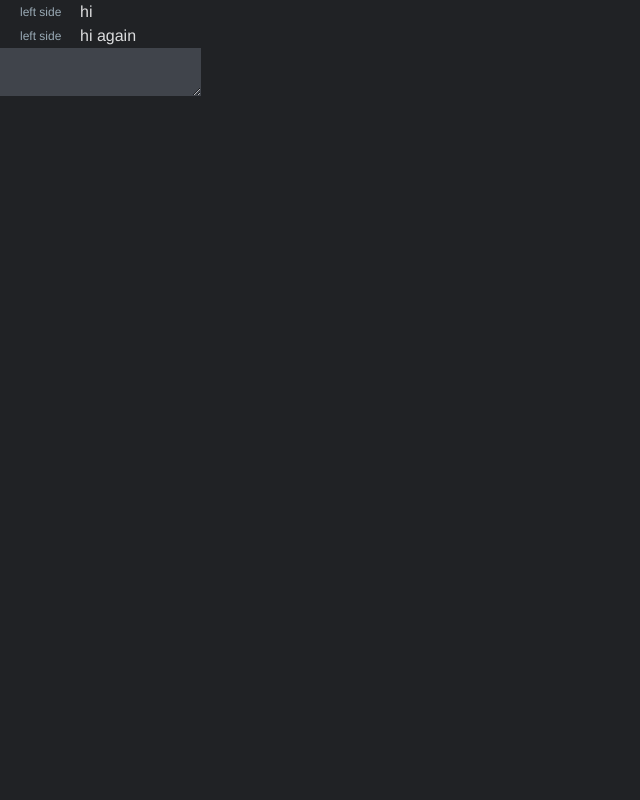
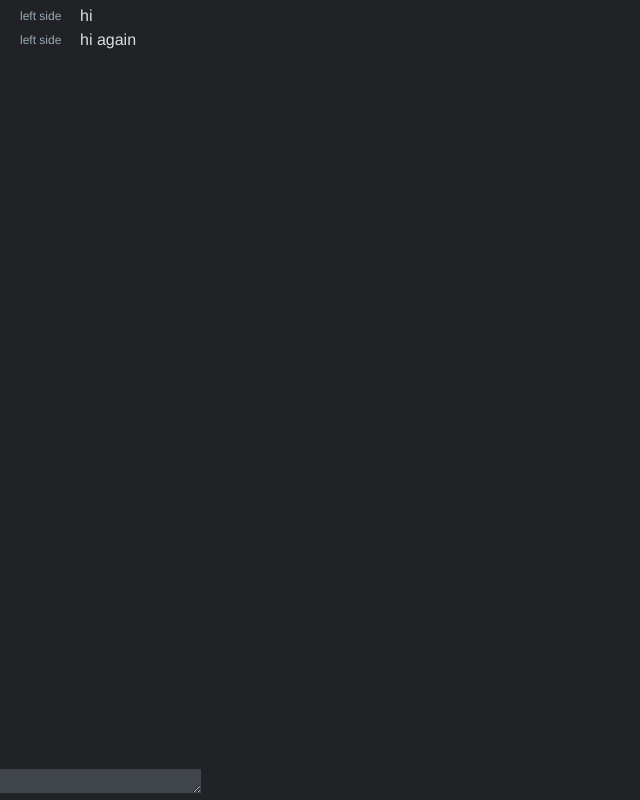
Before and after one commit to theADAMJR/dclone, a React (Create React App) app in the folder frontend/: page / in a window 1280 px wide. Shown: the whole page, without its empty margins (0-640 px from the left). Built offline with nearby package versions, Linux system fonts and the light colour scheme; a web font is replaced by a local one.

Commit message:
Auto Resizing Text Area

```diff
--- a/frontend/package.json
+++ b/frontend/package.json
@@ -13,6 +13,7 @@
     "react": "^17.0.2",
     "react-dom": "^17.0.2",
     "react-scripts": "4.0.3",
+    "react-textarea-autosize": "^8.3.3",
     "tailwindcss": "^2.2.7",
     "typescript": "^4.3.5",
     "web-vitals": "^1.1.2"
--- a/frontend/src/components/app.tsx
+++ b/frontend/src/components/app.tsx
@@ -2,7 +2,7 @@ import TextBasedChannel from './channel/text-based-channel';
 
 const App: React.FunctionComponent = () => {
   return (
-    <div>
+    <div className="h-screen">
       <TextBasedChannel />
     </div>
   );
--- /dev/null
+++ b/frontend/src/components/channel/message-box.tsx
@@ -0,0 +1,29 @@
+import React, { useState } from 'react';
+import TextareaAutosize from 'react-textarea-autosize';
+
+export interface MessageBoxProps { }
+
+const MessageBox: React.FunctionComponent<MessageBoxProps> = () => {
+  const [content, setContent] = useState('');
+
+  const onKeyDown = (event: React.KeyboardEvent) => {
+    if (event.key === 'Enter' && !event.shiftKey)
+      event.preventDefault();
+
+    if (event.key !== 'Enter'
+      || event.shiftKey
+      || !content.trim()) return;
+
+    alert(content);
+  }
+
+  return (
+    <div>
+      <TextareaAutosize
+        onChange={e => setContent(e.target.value)}
+        onKeyDown={onKeyDown} />
+    </div>
+  );
+}
+
+export default MessageBox;
--- a/frontend/src/components/channel/text-based-channel.tsx
+++ b/frontend/src/components/channel/text-based-channel.tsx
@@ -1,4 +1,5 @@
 import { useState } from 'react';
+import MessageBox from './message-box';
 import Message from './message/message';
 
 const TextBasedChannel: React.FunctionComponent = () => {
@@ -8,12 +9,14 @@ const TextBasedChannel: React.FunctionComponent = () => {
   ]);
 
   return (
-    <div>
-      <div id="messages">
+    <div className="h-full flex flex-col flex-grow">
+      <div
+        id="messages"
+        className="overflow-auto mb-5 mr-1 mt-1 flex-grow">
         {/* text channel header */}
         {messages.map(m => <Message key={m.id} message={m}></Message>)}
       </div>
-      <textarea></textarea>
+      <MessageBox />
     </div>
   );
 }
```
Also changed, not shown: 1 other file (tests, documents, lock files or other folders).
